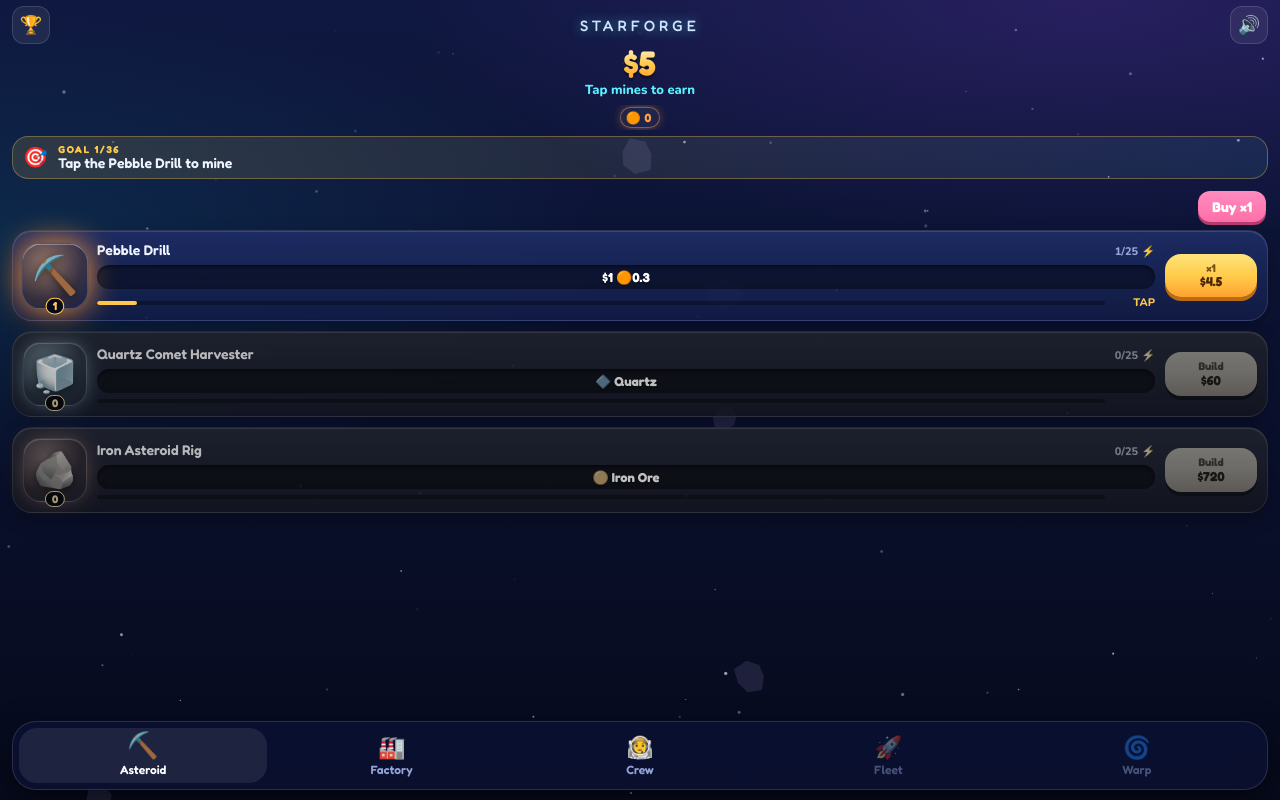
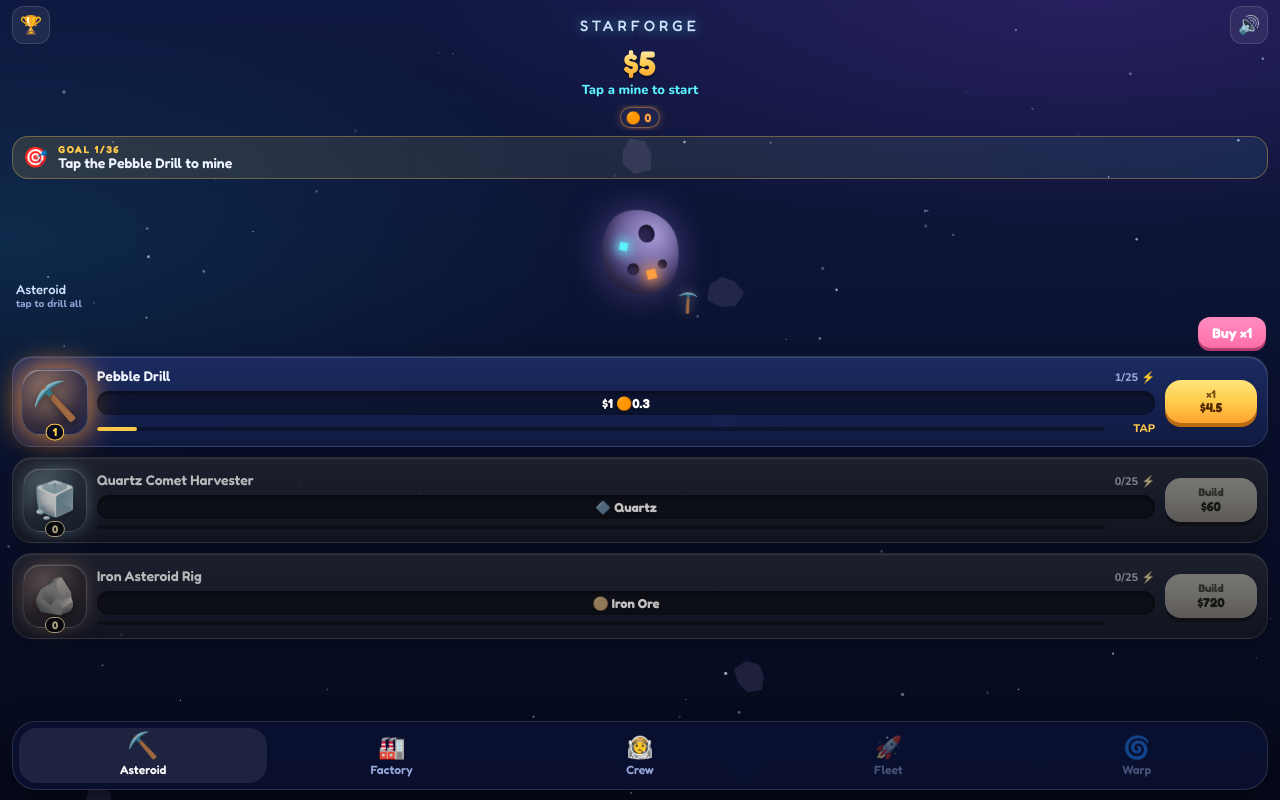
Before and after one commit to robb-devo/void-reigen, a website built with Vite: page index.html in a window 1280 px wide. Built offline with nearby package versions, Linux system fonts and the light colour scheme.

Commit message:
Review round 3: asteroid hero, fleet layout, copy

```diff
--- a/src/main.ts
+++ b/src/main.ts
@@ -74,7 +74,9 @@ type Card = { root: HTMLElement; fill: HTMLElement; bt: HTMLElement; buy: HTMLBu
 let cards: Card[] = [];
 const visibleMines = () => { let k = 0; for (let i = 0; i < MINES.length; i++) { k = i + 1; if (st().mines[i].n === 0) break; } return Math.min(MINES.length, k + 1); };
 function renderMine() {
-  main.innerHTML = `<div class="buyrow"><div class="hint"></div>${multBtn()}</div>`;
+  const built = MINES.filter((_, i) => st().mines[i].n > 0);
+  main.innerHTML = `<div class="roidwrap" id="roid"><div class="orbit">${built.map((d, k) => `<i style="--a:${k / built.length * 360}deg">${d.e}</i>`).join('')}</div><div class="roid"><span></span><span></span><span></span><b></b><b></b></div><div class="roidtxt h">Asteroid <small>tap to drill all</small></div></div><div class="buyrow"><div class="hint"></div>${multBtn()}</div>`;
+  $('#roid').addEventListener('pointerdown', ev => { let any = false; st().mines.forEach((b, i) => { if (b.n && !b.m && !b.run) { b.run = true; any = true; } void i; }); st().taps++; const r = $('.roid'); r.classList.remove('hit'); void r.offsetWidth; r.classList.add('hit'); burst(ev.clientX, ev.clientY, 12, 0, '#ff9f43'); if (any) { sfx.drill(); buzz(12); } else sfx.tap(); });
   cards = [];
   for (let i = 0; i < visibleMines(); i++) {
     const d = MINES[i], el = document.createElement('div'); el.className = 'biz'; el.style.animationDelay = i * 35 + 'ms'; el.style.setProperty('--h', String(d.hue));
@@ -209,10 +211,10 @@ function renderFleet() {
   main.innerHTML = `<div class="power card"><div><small>FLEET POWER</small><b class="h" id="fp"></b></div><div class="docks" id="docks"></div></div>
   <div class="seg"><span>Send</span>${[[1, 'Lean ×1'], [1.4, 'Safe ×1.4'], [2, 'Overwhelming ×2']].map(([g, n]) => `<button data-greed="${g}" class="${greed === g ? 'on' : ''}">${n}</button>`).join('')}</div>
   <div id="missions"></div>
+  <div class="sec">Shipyard</div>${SHIPS.map(sh => `<div class="row" data-ship="${sh.id}"><div class="ico sm">${sh.e}</div><div class="mid"><div class="name">${sh.name} <small class="own"></small></div><p>⚔️ ${sh.power} power</p></div><button class="btn sb"></button></div>`).join('')}
   <div class="sec">Salvage runs <span class="sech">repeatable</span></div>${RUNS.map(r => `<div class="row mis" data-run="${r.id}"><div class="ico sm">${r.e}</div><div class="mid"><div class="name">${r.name}</div><p>⚔️${r.need} · ${fmtT(G.missionTime(r.time))} · <span class="lootp" data-loot="${r.id}"></span></p><p class="ch"></p></div><button class="btn"></button></div>`).join('')}
-  <div class="sec">Conquest <span class="sech">permanent bonuses</span></div>${PLANETS.map((p, k) => { const done = s.conquered.includes(p.id), open = k === 0 || s.conquered.includes(PLANETS[k - 1].id);
+  <div class="sec">Conquest <span class="sech">permanent bonuses</span></div>${PLANETS.map((p, k) => { const done = s.conquered.includes(p.id), open = k === 0 || s.conquered.includes(PLANETS[k - 1].id); if (!open && k > 0 && !(k - 1 === 0 || s.conquered.includes(PLANETS[k - 2].id))) return '';
     return `<div class="row mis planet ${done ? 'done' : ''} ${!open ? 'dim' : ''}" data-planet="${p.id}"><div class="ico sm">${p.e}</div><div class="mid"><div class="name">${open ? p.name : 'Unknown world'}</div><p>${done ? `🏳️ Yours · profit ×${p.bonus}, ore +50%` : open ? `${p.desc}<br>⚔️${p.need} · ${fmtT(G.missionTime(p.time))} · profit <b class="x">×${p.bonus}</b>` : 'Conquer the previous planet'}</p><p class="ch"></p></div>${done ? '<span class="ok">🏳️</span>' : open ? '<button class="btn gold"></button>' : ''}</div>`; }).join('')}
-  <div class="sec">Shipyard</div>${SHIPS.map(sh => `<div class="row" data-ship="${sh.id}"><div class="ico sm">${sh.e}</div><div class="mid"><div class="name">${sh.name} <small class="own"></small></div><p>⚔️ ${sh.power} power</p></div><button class="btn sb"></button></div>`).join('')}
   <div class="sec">Fleet upgrades</div>${FLEET_UPG.map(u => `<div class="row" data-fu="${u.id}"><div class="ico sm">${u.e}</div><div class="mid"><div class="name">${u.name} <small class="own"></small></div><p>${u.desc}</p></div><button class="btn gold sb"></button></div>`).join('')}`;
   main.querySelectorAll<HTMLElement>('[data-greed]').forEach(b => b.addEventListener('click', () => { greed = +b.dataset.greed!; sfx.tap(); buzz(6); main.querySelectorAll('[data-greed]').forEach(x => x.classList.toggle('on', x === b)); }));
   main.querySelectorAll<HTMLElement>('[data-ship]').forEach(row => { const id = row.dataset.ship!, b = $<HTMLButtonElement>('button', row); b.addEventListener('click', ev => { const c = G.shipCost(id); if (!G.canAfford(c)) return deny(b); G.pay(c); s.ships[id] = (s.ships[id] || 0) + 1; sfx.launch(); buzz([20, 20, 40]); rocket(ev.clientX, ev.clientY - 20); burst(ev.clientX, ev.clientY, 14); }); });
@@ -229,7 +231,7 @@ function updateFleet() {
     setT(b, busy ? 'En route' : s.missions.length >= G.docks() ? 'Docks full' : row.dataset.run ? 'Launch' : 'Invade'); b.disabled = busy || ch <= 0 || s.missions.length >= G.docks();
     setT(row.querySelector('.ch'), busy ? '' : ch > 0 ? `<span class="${ch > 0.9 ? 'good' : ch > 0.7 ? 'mid' : 'risk'}">${Math.round(ch * 100)}% success</span> with ⚔️${power}` : `<span class="risk">Need ⚔️${def.need} idle</span>`, true); });
   main.querySelectorAll<HTMLElement>('[data-loot]').forEach(el => { const r = RUNS.find(x => x.id === el.dataset.loot)!; setT(el, Object.entries(r.loot).map(([k, v]) => RES[k as Res].e + fmt(v! * (1 + s.conquered.length * 0.5) + G.prodRate(k as Res) * r.time * 1.5)).join(' ')); });
-  main.querySelectorAll<HTMLElement>('[data-ship]').forEach(row => { const id = row.dataset.ship!, b = $<HTMLButtonElement>('button', row), c = G.shipCost(id); setT(b, costStr(c), true); b.disabled = !G.canAfford(c); setT($('.own', row), `${G.idle(id)}/${s.ships[id] || 0}`); });
+  main.querySelectorAll<HTMLElement>('[data-ship]').forEach(row => { const id = row.dataset.ship!, b = $<HTMLButtonElement>('button', row), c = G.shipCost(id); setT(b, costStr(c), true); b.disabled = !G.canAfford(c); setT($('.own', row), (s.ships[id] || 0) ? `×${s.ships[id]}${G.away(id) ? ` · ${G.away(id)} away` : ''}` : ''); });
   main.querySelectorAll<HTMLElement>('[data-fu]').forEach(row => { const id = row.dataset.fu!, u = FLEET_UPG.find(x => x.id === id)!, b = $<HTMLButtonElement>('button', row); const max = G.fu(id) >= u.max; setT($('.own', row), `Lv ${G.fu(id)}/${u.max}`); setT(b, max ? 'MAX' : costStr({ [u.res]: G.fuCost(id) }), true); b.disabled = max || !G.canAfford({ [u.res]: G.fuCost(id) }); });
 }
 function missionsTick() {
@@ -299,7 +301,7 @@ function frame(now: number) {
   if (now - lastSlow > 600) { lastSlow = now; if (acc > 0 && tab === 'mine' && G.perSec() > 0) { const r = cashEl.getBoundingClientRect(); popup(r.right + 14, r.top + 22, '+$' + fmt(acc), '#5cf2ff'); } acc = 0; }
   // header
   setT(cashEl, '$' + fmt(s.cash));
-  setT(rateEl, G.perSec() > 0 ? `+$${fmt(G.perSec())}/s` : 'Tap mines to earn');
+  setT(rateEl, G.perSec() > 0 ? `+$${fmt(G.perSec())}/s` : !s.taps ? 'Tap a mine to start' : s.life < 500 ? 'Tap mines to earn' : 'Hire foremen in Crew to earn while idle');
   setT($('#dm'), fmt(s.dm, 0));
   RES_ORDER.forEach(r => { shown[r] += (s.res[r] - shown[r]) * Math.min(1, dt * 10); const el = resEl(r); setT($('span', el), fmt(shown[r])); el.classList.toggle('hide', s.res[r] < 0.5 && s.made[r] === 0 && !MINES.some((m, i) => m.res === r && s.mines[i].n)); });
   if (tab === 'mine') updateMine(); else if (tab === 'fac') updateFac();
--- a/src/style.css
+++ b/src/style.css
@@ -176,3 +176,17 @@ header{padding:calc(var(--st) + 6px) 12px 6px}
 .name{align-items:baseline}.name>span{overflow:hidden;text-overflow:ellipsis;white-space:nowrap;min-width:0}.name small{flex:none;white-space:nowrap}
 .biz .name{font-size:14px}
 .buyrow{margin:0 2px 8px}
+
+.roidwrap{position:relative;height:118px;margin:2px 0 6px;display:grid;place-items:center;touch-action:manipulation}
+.roid{position:relative;width:86px;height:78px;border-radius:46% 54% 42% 58%/55% 45% 55% 45%;background:radial-gradient(circle at 35% 30%,#a99bd6,#5b4f8c 55%,#2c2550);box-shadow:0 0 40px -6px #b08cff88,inset -10px -8px 18px #0007;animation:roidspin 24s linear infinite;transition:transform .12s}
+.roid.hit{animation:roidspin 24s linear infinite,roidhit .2s cubic-bezier(.3,1.8,.5,1)}
+@keyframes roidhit{50%{scale:.88}}
+@keyframes roidspin{to{rotate:360deg}}
+.roid span{position:absolute;border-radius:50%;background:#2c2550;box-shadow:inset 2px 2px 4px #0008}
+.roid span:nth-child(1){width:18px;height:16px;left:18px;top:20px}.roid span:nth-child(2){width:12px;height:12px;left:52px;top:44px}.roid span:nth-child(3){width:9px;height:9px;left:56px;top:16px}
+.roid b{position:absolute;width:7px;height:7px;transform:rotate(45deg);background:#5cf2ff;box-shadow:0 0 10px 2px #5cf2ff;animation:pulse 1.8s ease-in-out infinite}
+.roid b:nth-of-type(1){left:30px;top:50px}.roid b:nth-of-type(2){left:64px;top:30px;background:#ff9f43;box-shadow:0 0 10px 2px #ff9f43;animation-delay:.6s}
+.orbit{position:absolute;inset:0;animation:roidspin 40s linear infinite;pointer-events:none}
+.orbit i{position:absolute;left:50%;top:50%;font-style:normal;font-size:18px;transform:rotate(var(--a)) translate(68px) rotate(calc(-1 * var(--a)));margin:-11px;filter:drop-shadow(0 0 6px #fff6)}
+.roidtxt{position:absolute;left:4px;bottom:0;font-size:13px;color:#cfe3ff}.roidtxt small{display:block;font:800 10px Nunito;color:var(--dim)}
+.power{padding:10px 14px}.power b{font-size:22px}
```
Also changed, not shown: shots/01-first-launch.png, shots/02-first-minute.png, shots/03-early-factory.png, shots/04-welcome-back.png, shots/05-asteroid-mid.png, shots/06-factory-mid.png, shots/07-factory-scroll.png, 6 other files.
